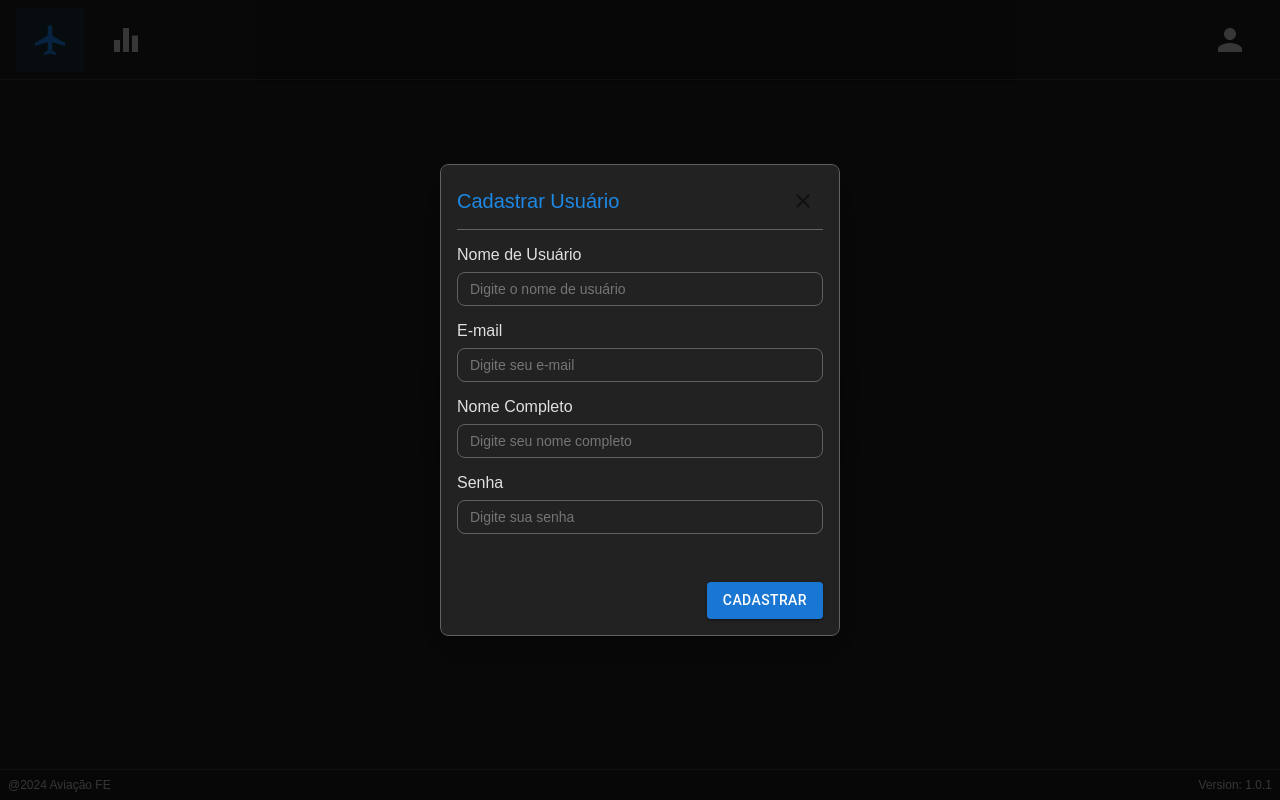
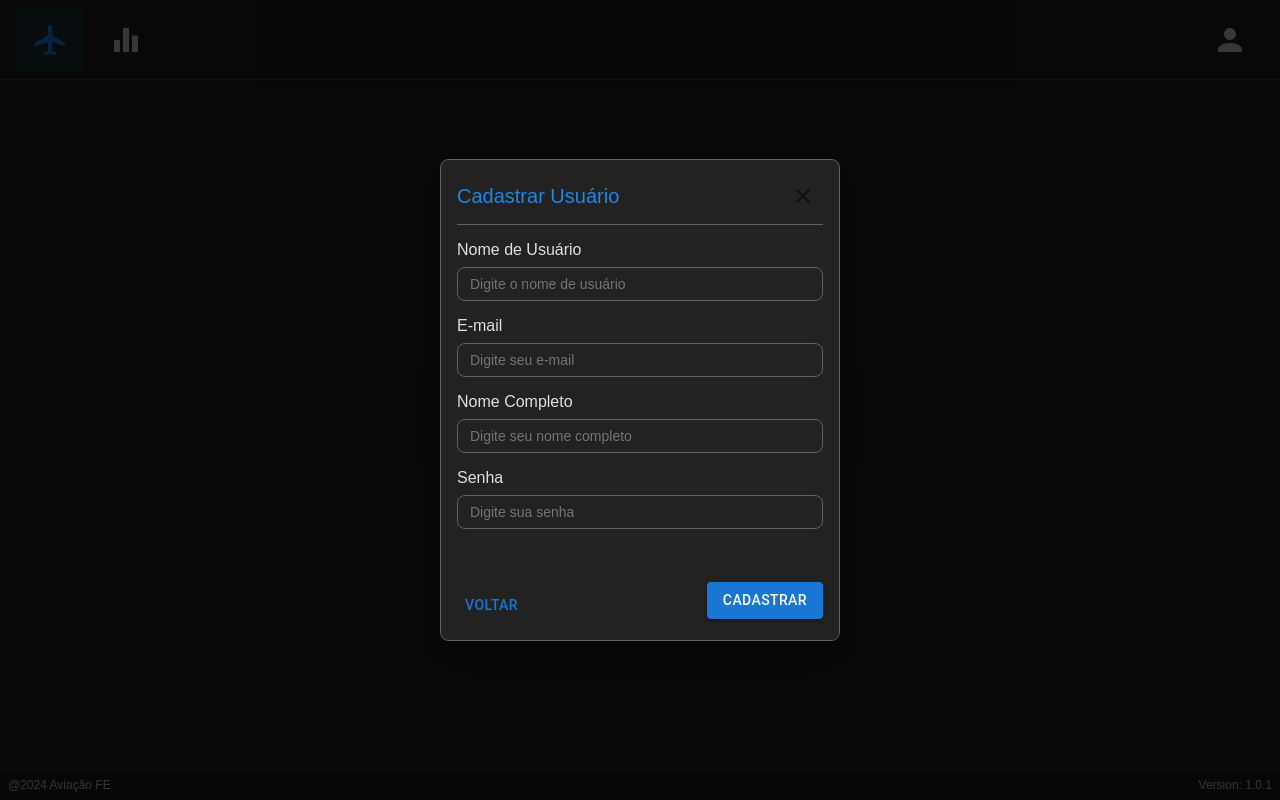
Before and after one commit to laser-ufpb/sac-dm, a React (Create React App) app in the folder react-main/: page /devices in a window 1280 px wide. Both pictures are taken after a click on the button "NÃO TEM UMA CONTA? CADASTRE-SE". Built offline with nearby package versions, Linux system fonts and the light colour scheme.

Commit message:
refactor: back login in signup page

```diff
--- a/react-main/src/components/CustomModal/styles.ts
+++ b/react-main/src/components/CustomModal/styles.ts
@@ -42,7 +42,7 @@ export const ModalContent = styled.div`
 export const ModalFooter = styled.div`
   display: flex;
   align-items: center;
-  justify-content: flex-end;
+  justify-content: space-between;
   width: 100%;
   margin-top: 16px;
   gap: 8px;
--- a/react-main/src/pages/Login/SignUp/index.tsx
+++ b/react-main/src/pages/Login/SignUp/index.tsx
@@ -16,13 +16,13 @@ import { userSchema } from "./schema";
 import { AuthContext } from "../../../app/contexts/AuthContext";
 import { UserPayload } from "../../../app/services/login/types";
 
-export const SignUp = ({
-  open,
-  onClose,
-}: {
+interface SignUpProps {
   open: boolean;
   onClose: () => void;
-}) => {
+  toggleForms: () => void;
+}
+
+export const SignUp = ({ open, onClose, toggleForms }: SignUpProps) => {
   const { signUp } = useContext(AuthContext);
   const { control, handleSubmit } = useForm<UserPayload>({
     resolver: zodResolver(userSchema),
@@ -114,6 +114,9 @@ export const SignUp = ({
           </FormGroup>
         </ModalContent>
         <ModalFooter>
+          <Button onClick={toggleForms} style={{ marginTop: "10px" }}>
+            Voltar
+          </Button>
           <Button type="submit" variant="contained" disabled={isLoading}>
             {isLoading ? "Carregando..." : "Cadastrar"}
           </Button>
--- a/react-main/src/pages/Login/index.tsx
+++ b/react-main/src/pages/Login/index.tsx
@@ -8,11 +8,9 @@ import { Button } from "@mui/material";
 export const Login = () => {
   const { isLoginModalVisible, hideLoginModal } = useContext(AuthContext);
   const [showSignIn, setShowSignIn] = useState(true);
-  const [showSignUp, setShowSignUp] = useState(false);
 
   const toggleForms = () => {
     setShowSignIn(!showSignIn);
-    setShowSignUp(!showSignUp);
   };
 
   return (
@@ -26,7 +24,11 @@ export const Login = () => {
         </>
       ) : (
         <>
-          <SignUp open={showSignUp} onClose={() => setShowSignUp(false)} />
+          <SignUp
+            open={!showSignIn}
+            onClose={hideLoginModal}
+            toggleForms={toggleForms}
+          />
           <Button onClick={toggleForms} style={{ marginTop: "10px" }}>
             Já tem uma conta? Entre aqui
           </Button>
```
